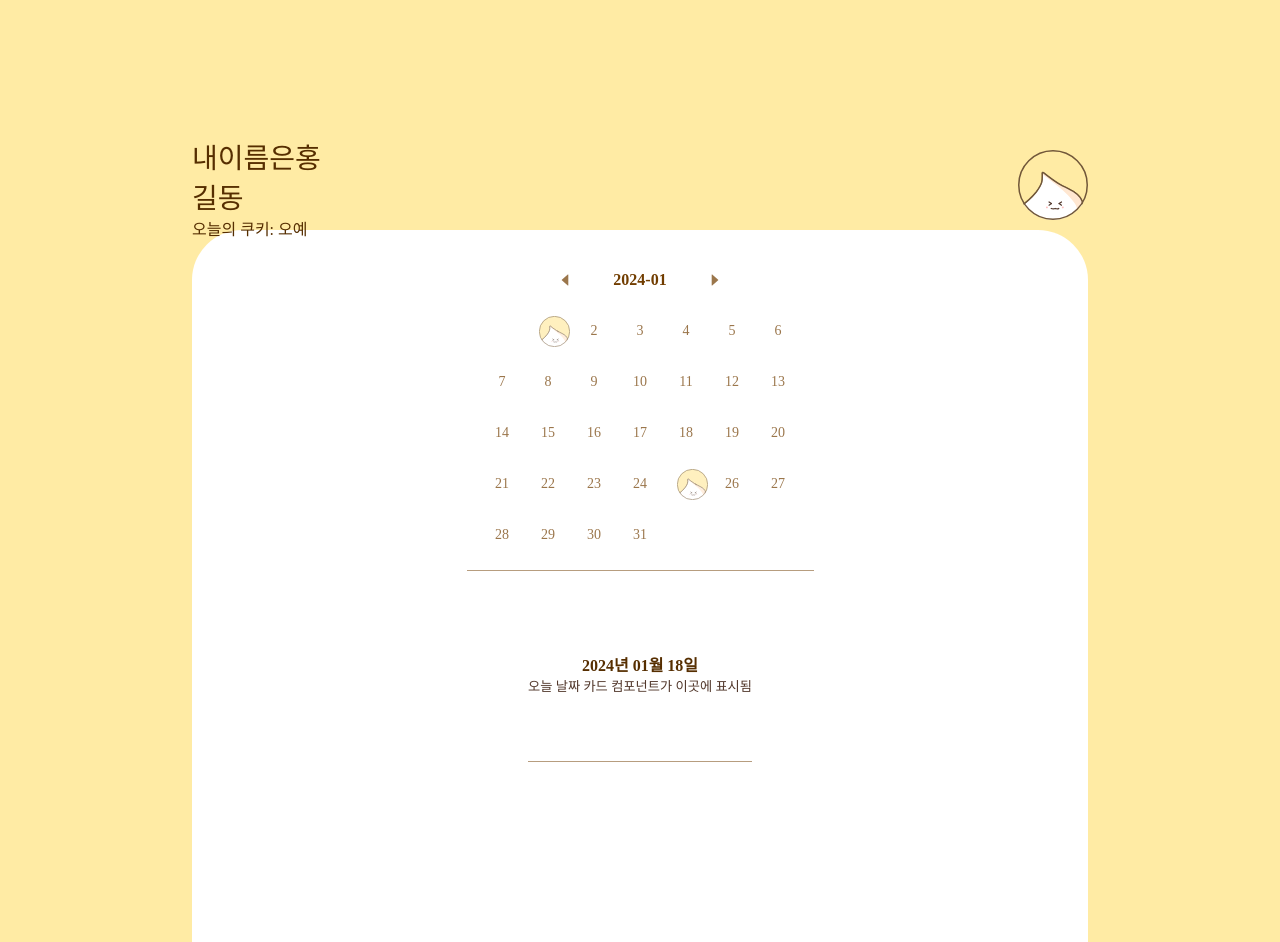
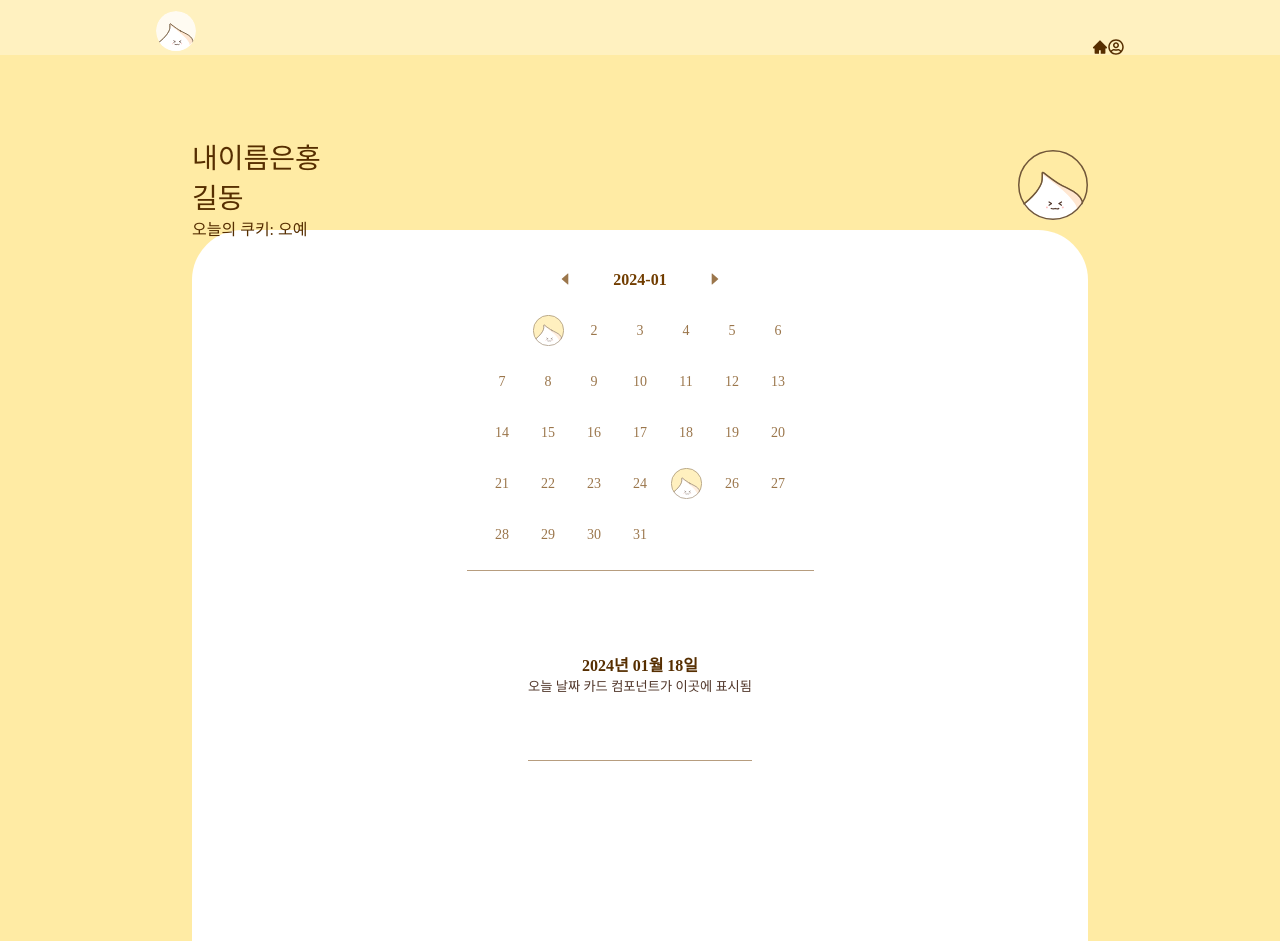
Before and after one commit to keepgoingLikelion/meringue-FE, a React (Vite) app: page / in a window 1280 px wide. Built offline with nearby package versions, Linux system fonts and the light colour scheme; a web font is replaced by a local one.

Commit message:
[Feat]#3-vite 오류 해결 전 update

```diff
--- a/index.html
+++ b/index.html
@@ -1,6 +1,17 @@
 <!doctype html>
 <html lang="ko">
   <head>
+    <style>
+      html, body, #root {
+        height: 100%;
+        width: 100%;
+      }
+      * {
+        box-sizing: border-box;
+        margin: 0;
+        padding: 0;
+      }
+    </style>
     <meta charset="UTF-8" />
     <meta name="viewport" content="width=device-width, initial-scale=1.0" />
     <title>머랭?!</title>
--- a/src/components/Calendar/Header.tsx
+++ b/src/components/Calendar/Header.tsx
@@ -1,6 +1,7 @@
 /* eslint-disable import/no-extraneous-dependencies */
 import { format } from 'date-fns';
-import { CaretLeftOutlined, CaretRightOutlined } from '@ant-design/icons';
+// import { CaretLeftOutlined, CaretRightOutlined } from '@ant-design/icons';
+import { AiFillCaretLeft, AiFillCaretRight } from 'react-icons/ai';
 import { useCalendarStore } from '../../actions/calendarStore';
 import s from '../../styles/Calendar.module.css';
 
@@ -9,14 +10,14 @@ function CalHeader() {
 
   return (
     <div className={s.calHeaderBar}>
-      <CaretLeftOutlined className={s.buttonControl} type="button" onClick={() => updateMonth('prev')} />
+      <AiFillCaretLeft className={s.buttonControl} type="button" onClick={() => updateMonth('prev')} />
       <div className={s.dateText}>
         <h4>
           {format(currentDate, 'yyyy-')}
           {format(currentDate, 'MM')}
         </h4>
       </div>
-      <CaretRightOutlined className={s.buttonControl} type="button" onClick={() => updateMonth('next')} />
+      <AiFillCaretRight className={s.buttonControl} type="button" onClick={() => updateMonth('next')} />
     </div>
   );
 }
--- /dev/null
+++ b/src/components/Menu.tsx
@@ -0,0 +1,32 @@
+/* eslint-disable @typescript-eslint/no-unused-vars */
+/* eslint-disable import/no-extraneous-dependencies */
+import { FaRegUserCircle, FaUserCircle } from 'react-icons/fa';
+import { AiFillHome } from 'react-icons/ai';
+import s from '../styles/Menu.module.css';
+import logo from '../assets/basic-logo.svg';
+
+function MenuBar() {
+  return (
+    <div className={s.wrapper}>
+      <div className={s.logoPart}>
+        <img
+          src={logo}
+          className={s.logo}
+          alt="logo"
+        />
+      </div>
+      <div className={s.buttons}>
+        <AiFillHome
+          type="button"
+          className={s.button}
+        />
+        <FaRegUserCircle
+          type="button"
+          className={s.button}
+        />
+      </div>
+    </div>
+  );
+}
+
+export default MenuBar;
--- a/src/pages/UserPage.tsx
+++ b/src/pages/UserPage.tsx
@@ -1,6 +1,7 @@
 /* eslint-disable import/no-extraneous-dependencies */
 import '../styles/UserPage.css';
 import { format } from 'date-fns';
+import MenuBar from '../components/Menu';
 import styles from '../styles/Layout.module.css';
 import ohYeahIcon from '../assets/moodIcons/happy.svg';
 import Calendar from '../components/Calendar/Container';
@@ -11,7 +12,7 @@ function Mypage() {
   return (
     <div className={styles.wrapper}>
       <div className={styles.header}>
-        {/* {상단바 컴포넌트} */}
+        <MenuBar />
       </div>
       <div className={styles.container}>
         <div className="profileContainer">
--- a/src/styles/Layout.module.css
+++ b/src/styles/Layout.module.css
@@ -39,6 +39,7 @@
 }
 .wrapper .header{
     height: 55px;
+    width: 100%;
 }
 .wrapper .container{
     padding: 0px;
--- /dev/null
+++ b/src/styles/Menu.module.css
@@ -0,0 +1,26 @@
+.wrapper{
+    height: 100%;
+    display: flex;
+    flex-direction: row;
+    align-items: flex-end;
+    justify-content: center;
+    gap: 70%;
+    background-color:rgb(255, 255, 255, 0.3);
+}
+
+.logo{
+    width: 40px;
+    height: 40px;
+}
+
+.button{
+    border: none;
+    background-color: none;
+}
+
+.buttons{
+    display: flex;
+    align-items: center;
+    flex-direction: row;
+    color: #562E00;
+}
```
Also changed, not shown: src/assets/basic-logo.svg (added).
